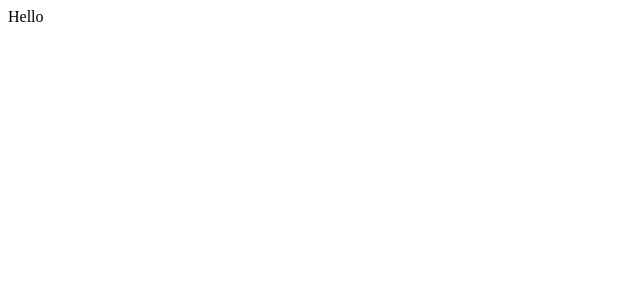
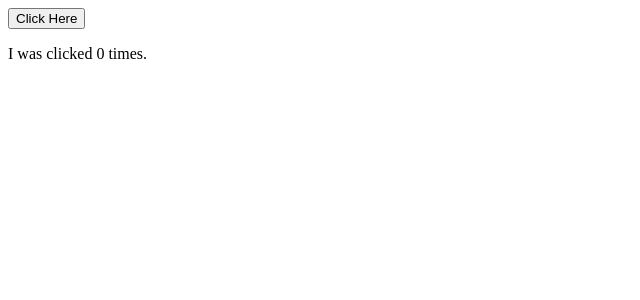
Before and after one commit to gness1804/react-hooks-basics, a React (Create React App) app: page / in a window 1280 px wide. Shown: the top 300 px of the page, without its empty margins (0-640 px from the left). Built offline with nearby package versions, Linux system fonts and the light colour scheme.

Commit message:
Build basic counter

```diff
--- a/src/App.js
+++ b/src/App.js
@@ -1,10 +1,27 @@
 import React, { Component } from 'react';
 
 class App extends Component {
+  constructor(props) {
+    super(props);
+
+    this.state = {
+      count: 0,
+    };
+  }
+
+  incrementCount = () => {
+    this.setState({
+      count: this.state.count + 1,
+    })
+  }
+
   render() {
+    const { count } = this.state;
+
     return (
         <>
-          Hello
+          <button onClick={this.incrementCount}>Click Here</button>
+          <p>I was clicked {count} times.</p>
         </>
     );
   }
```
